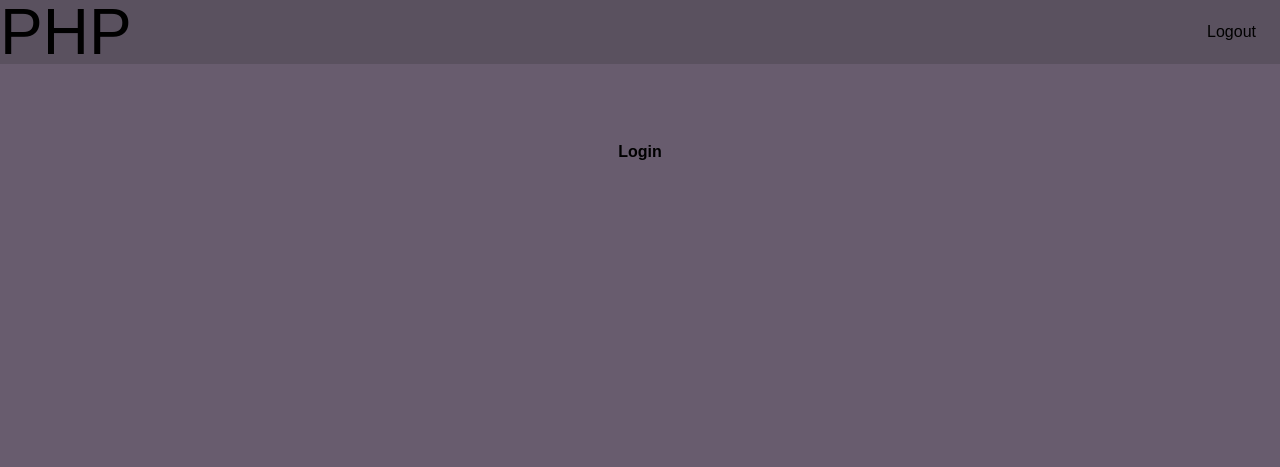
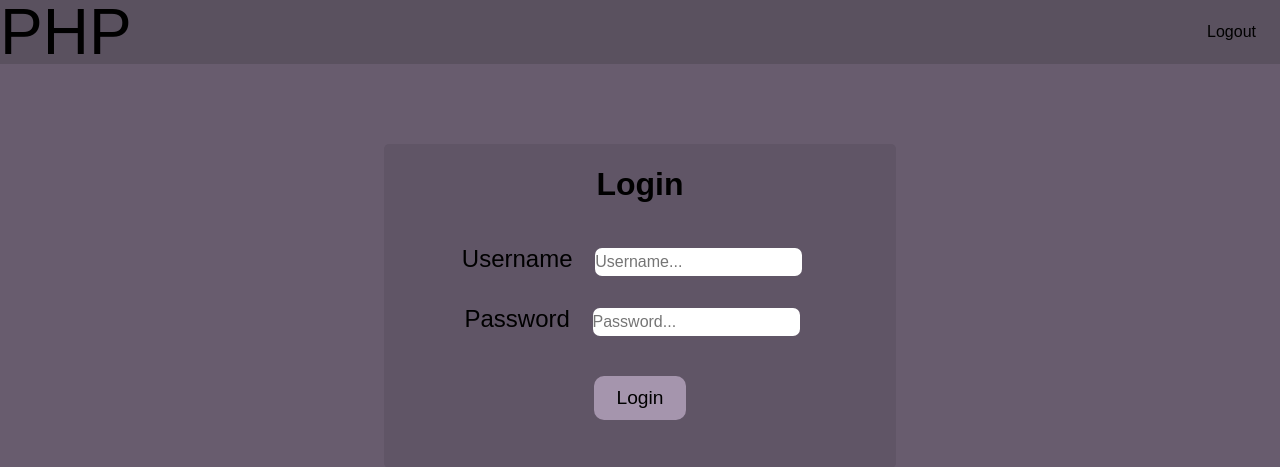
Before and after one commit to andwilson36/php_login_signup, a PHP site: page /login.php in a window 1280 px wide. Shown: the top 467 px of the page. Run offline with PHP 8.4, Linux system fonts and the light colour scheme.

Commit message:
created login content

```diff
--- a/login.php
+++ b/login.php
@@ -7,6 +7,7 @@
     <meta name="viewport" content="width=device-width, initial-scale=1.0">
     <link rel="stylesheet" type="text/css" href="./css/reset.css">
     <link rel="stylesheet" type="text/css" href="./css/style.css">
+    <link rel="stylesheet" type="text/css" href="./css/login.css">
     <title>Login</title>
 </head>
 
@@ -16,7 +17,20 @@
     include_once 'header.php';
     ?>
 
-    <h1 class="success-message">Login<h1>
+    <main>
+        <h1 class="form-header">Login</h1>
+        <form>
+            <div>
+                Username
+                <input type="text" name="username" placeholder="Username...">
+            </div>
+            <div>
+                Password
+                <input type="password" name="password" placeholder="Password...">
+            </div>
+            <button type="submit" name="submit">Login</button>
+        </form>
+    </main>
 </body>
 
 </html>
```
